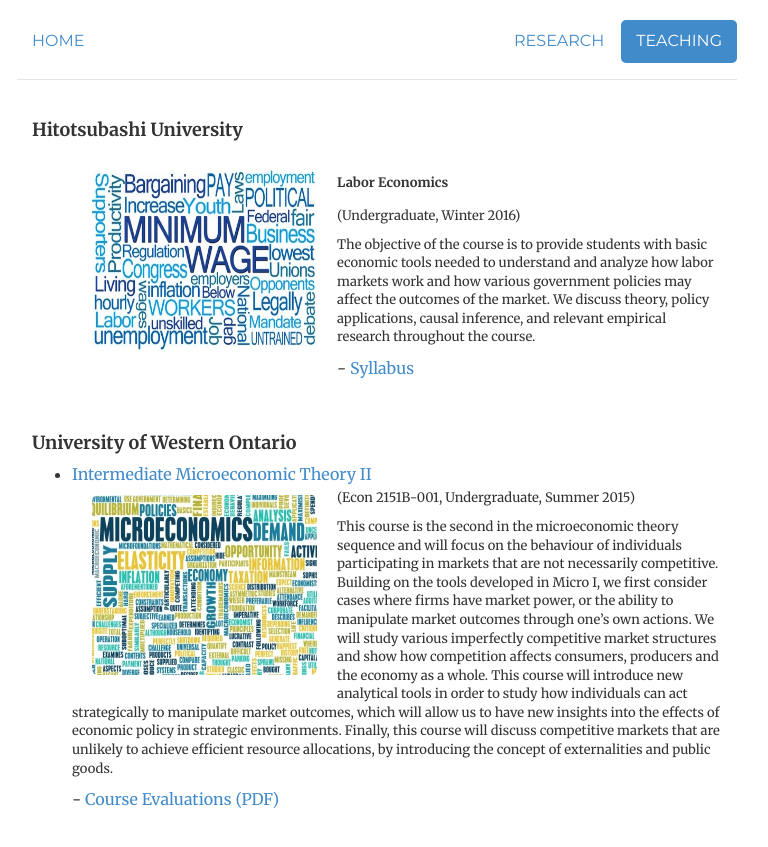
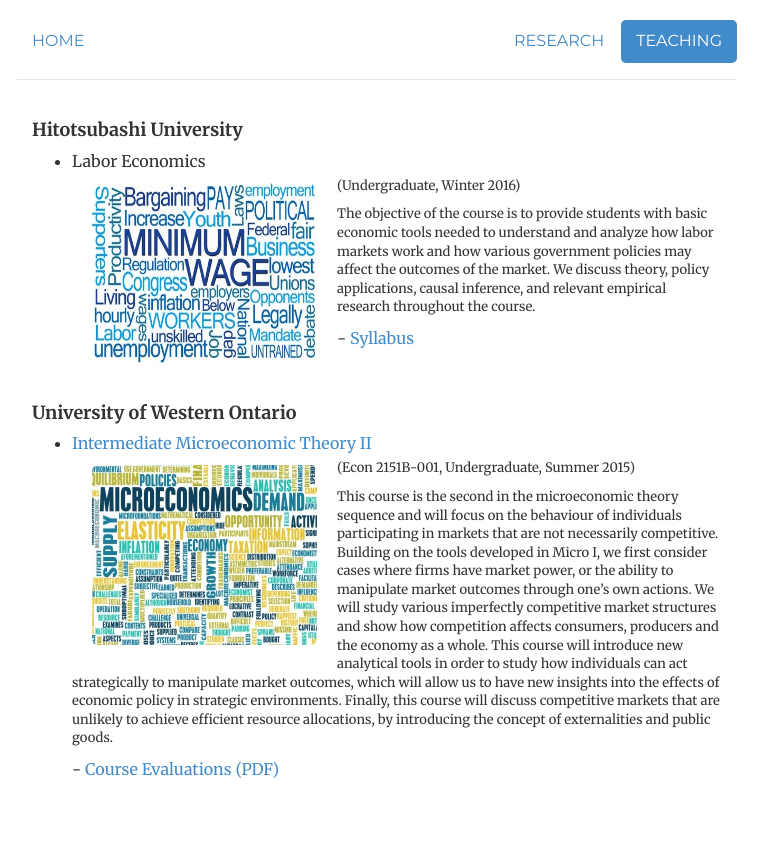
Before and after one commit to morihiroaki/morihiroaki.github.io, a Jekyll site: the page built from teaching.html, in a window 1280 px wide. Shown: the top 847 px of the page, without its empty margins (263-1031 px from the left). Built offline with Jekyll 4.4.1, drawn with Linux system fonts in a browser that asks for light colours.

Commit message:
Update teaching.html

```diff
--- a/teaching.html
+++ b/teaching.html
@@ -8,8 +8,10 @@
 <div class="container">
     <h4>Hitotsubashi University</h4>
 <ul style="list-style-type:disc">
+      <li>Labor Economics</li>
+
 <img  class="img-rounded" src="files/image_labor2.jpg" height="180" width="225" style='float: left;' hspace="20" vspace="10">
-<p><font size="2"><h2>Labor Economics</h2> (Undergraduate, Winter 2016)  </p>
+<p><font size="2">(Undergraduate, Winter 2016)  </p>
 <p><font size="2">The objective of the course is to provide students with basic economic tools
   needed to understand and analyze how labor markets work and how various government policies may affect the outcomes of the market.
     We discuss theory, policy applications, causal inference, and relevant empirical research throughout the course.</p>
```
